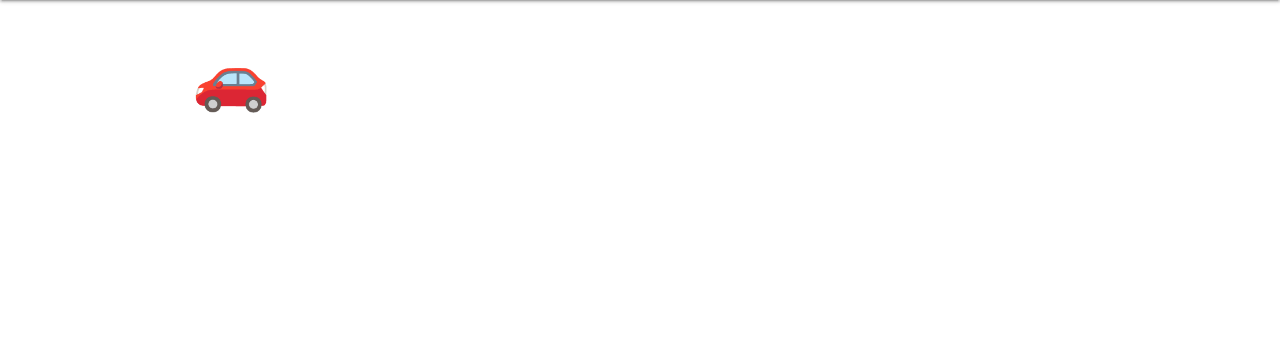
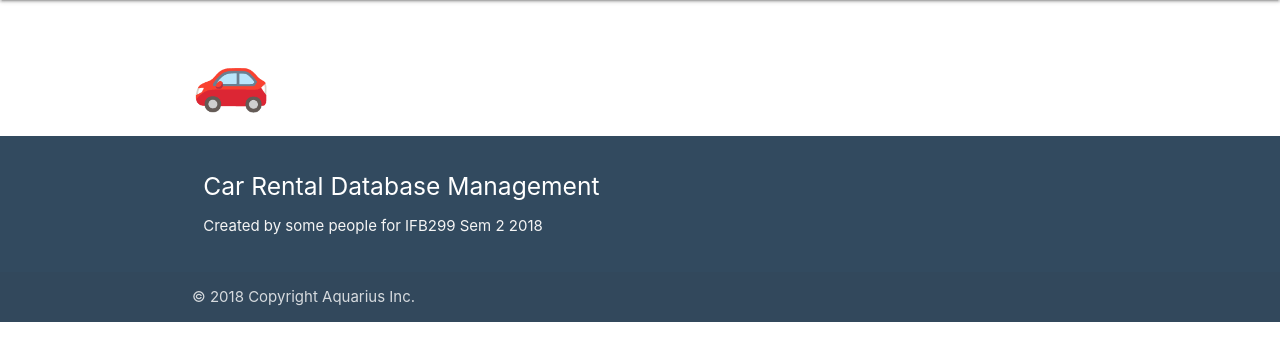
Before and after one commit to AquariusInc/CRDMP, a Django app: page / in a window 1280 px wide. Shown: the part 64-425 px from the top of the page. Run offline with Django 3.2, Linux system fonts and the light colour scheme.

Commit message:
added a footer to the base template

```diff
--- a/mysite/RentalApp/templates/base.html
+++ b/mysite/RentalApp/templates/base.html
@@ -62,6 +62,22 @@
         {% endblock %}
     </div>
 </main>
+
+ <footer class="page-footer">
+          <div class="container">
+            <div class="row">
+              <div class="col s12">
+                <h5 class="white-text">Car Rental Database Management</h5>
+                <p class="grey-text text-lighten-4">Created by some people for IFB299 Sem 2 2018</p>
+              </div>
+            </div>
+          </div>
+          <div class="footer-copyright">
+            <div class="container">
+            © 2018 Copyright Aquarius Inc.
+            </div>
+          </div>
+        </footer>
 </body>
 <script src="https://ajax.googleapis.com/ajax/libs/jquery/3.3.1/jquery.min.js"></script>
 <script src="https://cdnjs.cloudflare.com/ajax/libs/materialize/1.0.0-rc.2/js/materialize.min.js"></script>
```
